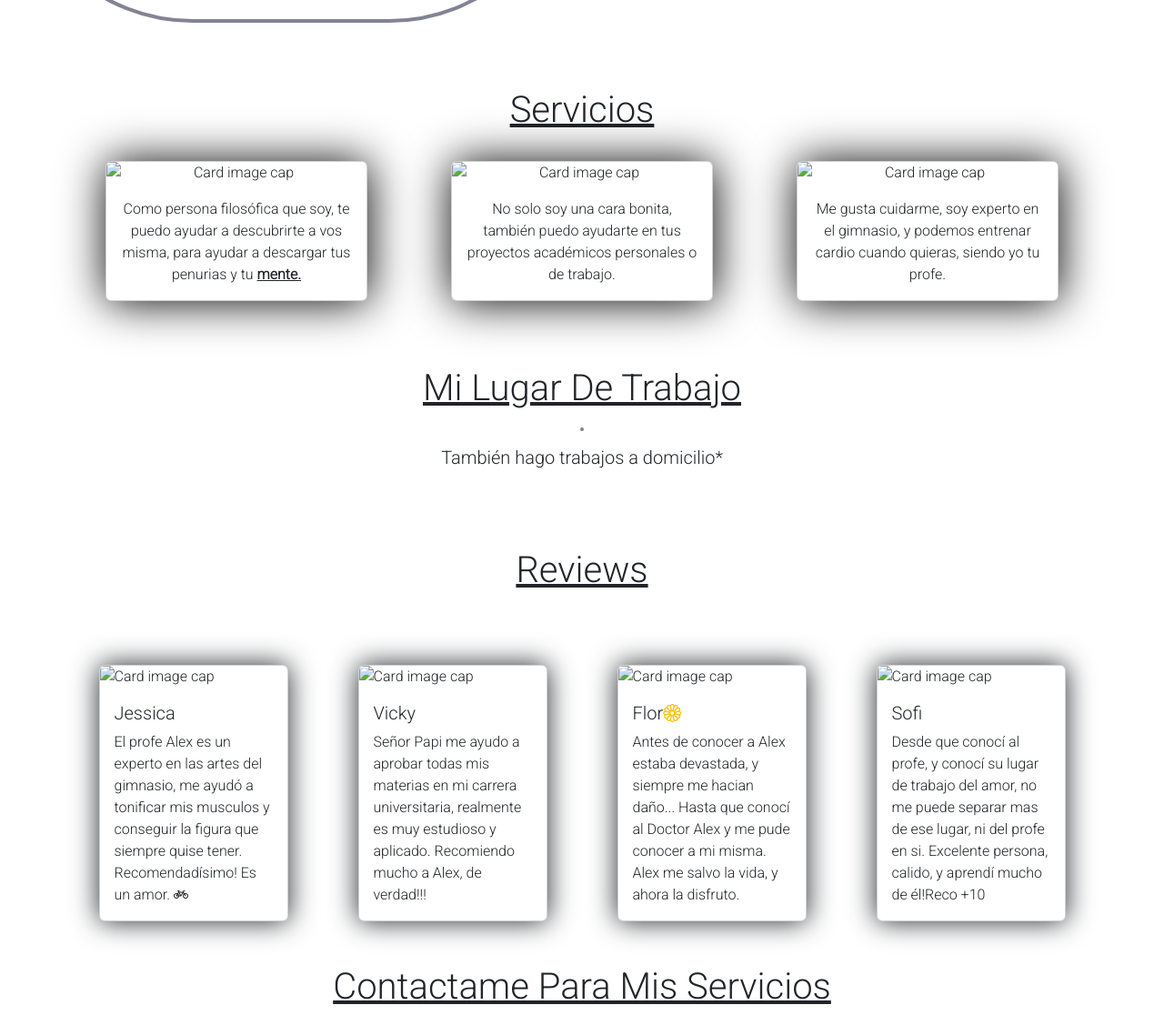
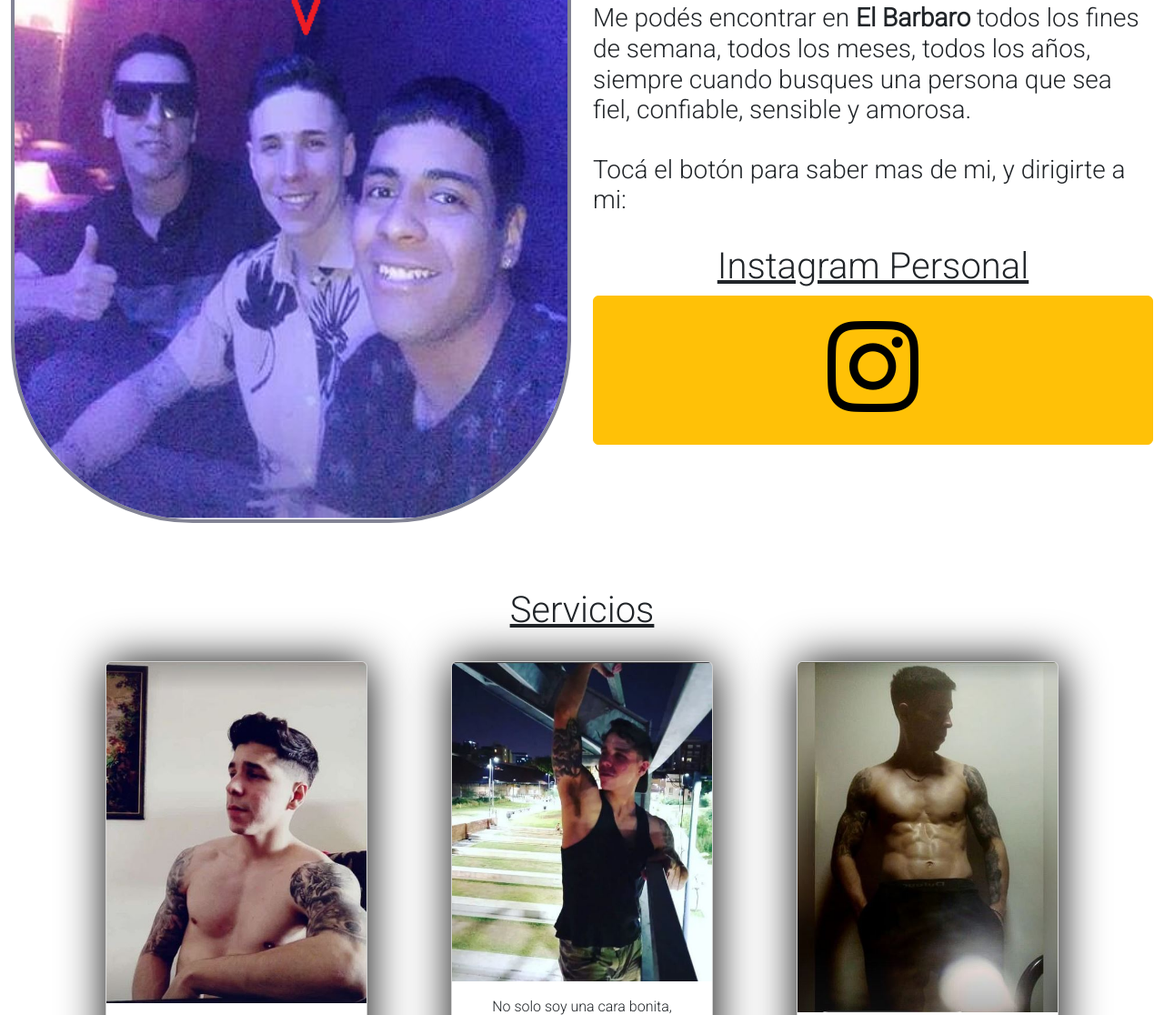
Before and after one commit to Kitesalet/paginaAlex, a plain HTML site: page index.html in a window 1280 px wide. Shown: the part 991-2107 px from the top of the page at 91% size. Drawn offline with nearby package versions, Linux system fonts and the light colour scheme; the site is published under a folder, as on GitHub Pages, so addresses that start at the root find nothing.

Commit message:
Update image paths to be relative

```diff
--- a/index.html
+++ b/index.html
@@ -12,10 +12,10 @@
     <title>- Alex -</title>
 </head>
 <body class="radient-background">
-    <!-- <audio controls id="audio" autoplay>
+    <audio class="d-none" controls id="audio" autoplay>
         <source src="/mp3/Dreamscape but it's low quality.mp3" type="audio/mp3">
         Tu navegador no soporta el elemento de audio.
-      </audio> -->
+      </audio>
     <nav class="navbar navbar-expand-lg fixed-top">
         <div class="container-fluid">
           <a class="navbar-brand" href="#"><span class="text-light">SEÑOR</span><span style="color: aqua;">PAPI</span></a>
@@ -45,25 +45,25 @@
           </div>
           <div class="carousel-inner">
             <div class="carousel-item active">
-              <img src="/images/Alex-gorrita.JPG" class="d-block mx-auto" alt="alex con una gorra" style="border-radius: 10px; box-shadow: 1px 1px 50px black;">
+              <img src="images/Alex-gorrita.JPG" class="d-block mx-auto" alt="alex con una gorra" style="border-radius: 10px; box-shadow: 1px 1px 50px black;">
               <div class="carousel-caption d-none d-md-block">
                 <h2>Me conocen como Alex</h2>
               </div>
             </div>
             <div class="carousel-item">
-              <img src="/images/alexsebastiann_1697326533_3213730346469192457_3062046220.webp" class="d-block mx-auto img-fluid 50-vh" style="height: 574px; border-radius:10px; box-shadow: 1px 1px 50px black;" alt="...">
+              <img src="images/alexsebastiann_1697326533_3213730346469192457_3062046220.webp" class="d-block mx-auto img-fluid 50-vh" style="height: 574px; border-radius:10px; box-shadow: 1px 1px 50px black;" alt="...">
               <div class="carousel-caption d-none d-md-block">
                 <h2 style="color:white">Relajado y espontaneo... <br> Narcisista, dominante, engreido<br>Muy divertido.</h2>
               </div>
             </div>
             <div class="carousel-item">
-              <img src="/images/alex-cuero.JPG" class="d-block mx-auto img-fluid 50-vh" style="height: 574px; border-radius:10px; box-shadow: 1px 1px 50px black;" alt="...">
+              <img src="images/alex-cuero.JPG" class="d-block mx-auto img-fluid 50-vh" style="height: 574px; border-radius:10px; box-shadow: 1px 1px 50px black;" alt="...">
               <div class="carousel-caption d-none d-md-block">
                 <h2 style="color:white">Me gusta organizar previas<br>Ir a bailar <br>Tirar un par de pasos prohibidos</h2>
               </div>
             </div>
             <div class="carousel-item">
-              <img src="/images/Enzo-Fernandez.JPG" class="d-block mx-auto" alt="..." style="height: 574px; width: 448px; border-radius:10px ; box-shadow: 1px 1px 50px black;">
+              <img src="images/Enzo-Fernandez.JPG" class="d-block mx-auto" alt="..." style="height: 574px; width: 448px; border-radius:10px ; box-shadow: 1px 1px 50px black;">
               <div class="carousel-caption d-none d-md-block">
                 <h2>Demostrame que vale<br> estar con vos...<br>
                 Puede ser que tengas <br> La oportunidad de conocerme
@@ -71,7 +71,7 @@
               </div>
             </div>
             <div class="carousel-item">
-                <img src="/images/alex-gorra.JPG" class="d-block mx-auto" alt="..." style="height: 574px; width: 448px; border-radius:10px ; box-shadow: 1px 1px 50px black;">
+                <img src="images/alex-gorra.JPG" class="d-block mx-auto" alt="..." style="height: 574px; width: 448px; border-radius:10px ; box-shadow: 1px 1px 50px black;">
                 <div class="carousel-caption d-none d-md-block">
                   <h2>No me rompan las bolas<br> Con los signos <br>
                       Preferentemente bisexuales <br> Se pelo largo</h2>
@@ -95,7 +95,7 @@
         <div class="container-fluid">
             <div class="row d-flex align-items-center">
                 <div class="col-12 col-sm-6 col-md-6">
-                    <img id="rockabily" class="d-block img-fluid" src="/images/alexRocka.jpg">
+                    <img id="rockabily" class="d-block img-fluid" src="images/alexRocka.jpg">
                 </div>
                 <div class="col-12 col-sm-6 col-md-6">
                     <h3>Soy Alex, una persona común, que le gusta <span class="text-primary"><a style="text-decoration: none;" href="https://www.racingclub.com.ar/">Racing Club</a></span>, los animales, y conocer nuevos lugares <strong>junto a vos...</strong>
@@ -119,7 +119,7 @@
             <div class="row text-center">
                 <div class="col-12 col-sm-4 py-4 d-flex justify-content-center">
                     <div class="card" style="width: 18rem; box-shadow: 1px 1px 50px black;">
-                        <img class="card-img-top" src="/images/Alex-Costado.JPG" alt="Card image cap">
+                        <img class="card-img-top" src="images/Alex-Costado.JPG" alt="Card image cap">
                         <div class="card-body">
                           <p class="card-text">Como persona filosófica que soy, te puedo ayudar a descubrirte a vos misma, para ayudar a descargar tus penurias y tu <strong class="text-decoration-underline">mente.</strong></p>
                         </div>
@@ -127,7 +127,7 @@
                 </div>
                 <div class="col-12 col-sm-4 py-4 d-flex justify-content-center">
                     <div class="card" style="width: 18rem; box-shadow: 1px 1px 50px black;">
-                        <img class="card-img-top" src="/images/alex-ubag.JPG"  class="card-img" alt="Card image cap">
+                        <img class="card-img-top" src="images/alex-ubag.JPG"  class="card-img" alt="Card image cap">
                         <div class="card-body">
                           <p class="card-text">No solo soy una cara bonita, también puedo ayudarte en tus proyectos académicos personales o de trabajo.</p>
                         </div>
@@ -135,7 +135,7 @@
                 </div>
                 <div class="col-xs-12 col-sm-4 py-4 d-flex justify-content-center">
                     <div class="card" style="width: 18rem; box-shadow: 1px 1px 50px black;">
-                        <img class="card-img-top" src="/images/Alex-sudado.JPG" alt="Card image cap">
+                        <img class="card-img-top" src="images/Alex-sudado.JPG" alt="Card image cap">
                         <div class="card-body">
                           <p class="card-text">Me gusta cuidarme, soy experto en el gimnasio, y podemos entrenar cardio cuando quieras, siendo yo tu profe.</p>
                         </div>
@@ -149,7 +149,7 @@
         <div class="container-fluid d-flex justify-content-center">
             <div class="row">
                 <div class="col-12">
-                    <img class="img-fluid" style="border: 2px grey solid; border-radius: 20px; box-shadow: 1px 1px 100px black;" src="/images/cama.png" alt="">
+                    <img class="img-fluid" style="border: 2px grey solid; border-radius: 20px; box-shadow: 1px 1px 100px black;" src="images/cama.png" alt="">
                 </div>
             </div>
         </div>
@@ -161,7 +161,7 @@
            <div class="row">
             <div class="col-12 col-sm-3 py-4 d-flex justify-content-center">
                 <div class="card" style="width: 13rem; box-shadow: 0px 0px 30px;">
-                <img class="card-img-top" src="/images/chica-fit.webp" alt="Card image cap">
+                <img class="card-img-top" src="images/chica-fit.webp" alt="Card image cap">
                 <div class="card-body">
                   <h5 class="card-title">Jessica</h5>
                   <p class="card-text">
@@ -172,7 +172,7 @@
             </div>
             <div class="col-12 col-sm-3 py-4 d-flex justify-content-center">
                 <div class="card" style="width: 13rem; box-shadow: 0px 0px 30px;">
-                <img class="card-img-top" src="/images/ec7b322d7dc7aad7595dc33add8290a6.webp" alt="Card image cap">
+                <img class="card-img-top" src="images/ec7b322d7dc7aad7595dc33add8290a6.webp" alt="Card image cap">
                 <div class="card-body">
                   <h5 class="card-title">Vicky</h5>
                   <p class="card-text">
@@ -182,7 +182,7 @@
               </div></div>
             <div class="col-12 col-sm-3 py-4 d-flex justify-content-center">
                 <div class="card" style="width: 13rem; box-shadow: 0px 0px 30px;">
-                <img class="card-img-top" src="/images/mina-acabando-intelectualmente.webp" alt="Card image cap">
+                <img class="card-img-top" src="images/mina-acabando-intelectualmente.webp" alt="Card image cap">
                 <div class="card-body">
                   <h5 class="card-title">Flor<span><i class="bi bi-flower1 text-warning"></i></span></h5>
                   <p class="card-text">Antes de conocer a Alex estaba devastada, y siempre me hacian daño... Hasta que conocí al Doctor Alex y me pude conocer a mi misma. Alex me salvo la vida, y ahora la disfruto.</p>
@@ -190,7 +190,7 @@
               </div></div>
             <div class="col-12 col-sm-3 py-4 d-flex justify-content-center">
                 <div class="card" style="width: 13rem; box-shadow: 0px 0px 30px;">
-                <img class="card-img-top" src="/images/lana.png" alt="Card image cap">
+                <img class="card-img-top" src="images/lana.png" alt="Card image cap">
                 <div class="card-body">
                   <h5 class="card-title">Sofi</h5>
                   <p class="card-text">Desde que conocí al profe, y conocí su lugar de trabajo del amor, no me puede separar mas de ese lugar, ni del profe en si. Excelente persona, calido, y aprendí mucho de él!<span >Reco +10</span></p>
```
